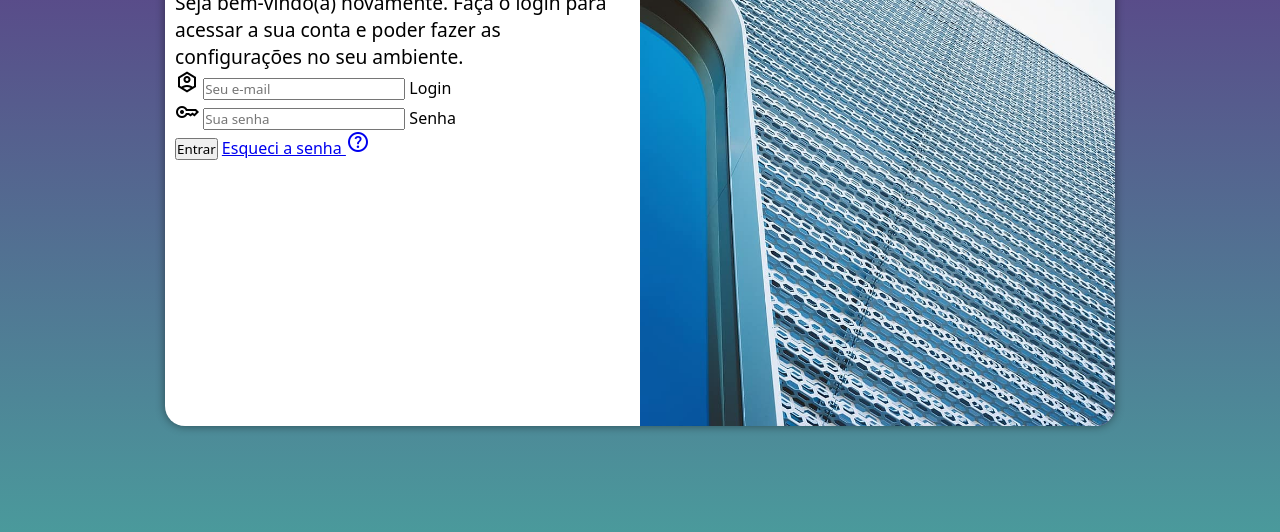
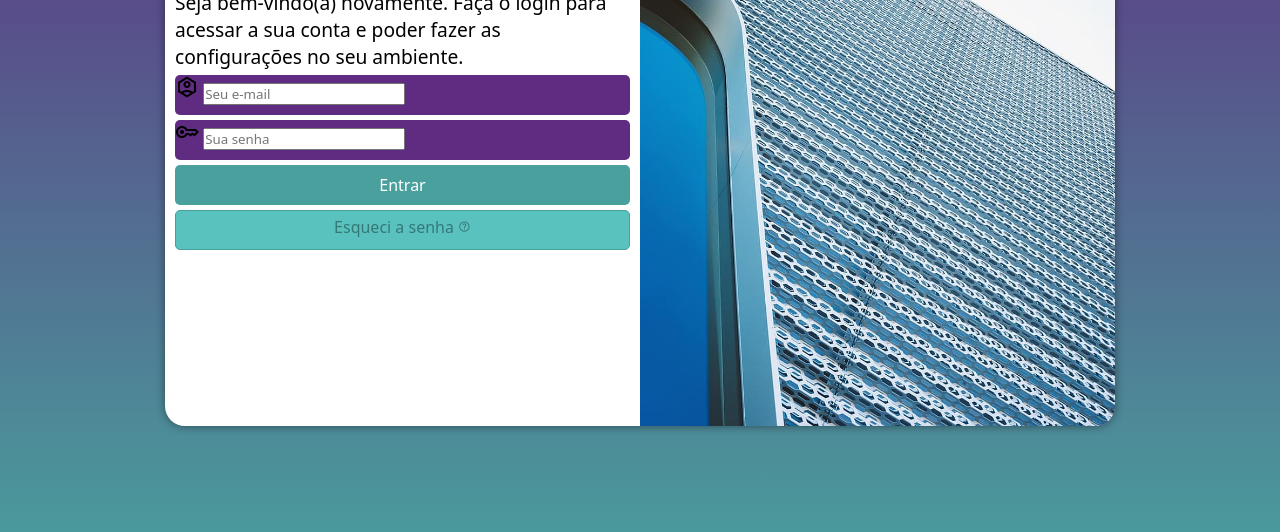
Before and after one commit to Rangelzin/Estudos-de-HTML-CSS, a plain HTML site: page Desafios/d016/login.html in a window 1280 px wide. Shown: the part 224-756 px from the top of the page. Drawn offline with nearby package versions, Linux system fonts and the light colour scheme.

Commit message:
uptade no d016!

```diff
--- a/Desafios/d016/estilos/style.css
+++ b/Desafios/d016/estilos/style.css
@@ -64,3 +64,58 @@ main{
 #formulario > p{
     font-size: 0.8em;
 }
+
+.campo{
+    background-color:  #5f2c82;
+    width: 100%;
+    height: 40px;
+    display: block;
+    border-radius: 5px;
+    margin: 5px 0px;
+
+}
+
+.campo > label{
+    display: none;
+}
+
+input[type=submit]{
+    display: block;
+    font-size: 1em;
+    width: 100%;
+    height: 40px;
+    background-color: #49a09d ;
+    color: white;
+    border: none;
+    border-radius: 5px;
+    cursor: pointer;
+}
+
+input[type=submit]:hover{
+    background-color: #367876 ;
+}
+
+.botao{
+    display: block;
+    text-align: center;
+    font-size: 1em;
+    width: 100%;
+    height: 40px;
+    margin-top: 5px;
+    padding-top: 5px;
+    background-color: #59c2bf;
+    border: 1px solid #49a09d;
+    border-radius: 5px;
+    text-decoration: none;
+    color: #367876;
+}
+
+.botao:hover{
+    background-color: white;
+}
+
+
+.botao > span{
+    font-size: 0.8em;
+
+}
--- a/Desafios/d016/login.html
+++ b/Desafios/d016/login.html
@@ -28,7 +28,7 @@
                         <label for="isenha">Senha</label>
                     </div>
                     <input type="submit" value="Entrar">
-                    <a href="esqueci.html">Esqueci a senha <span class="material-symbols-outlined">help</span></a>
+                    <a href="esqueci.html" class="botao">Esqueci a senha <span class="material-symbols-outlined">help</span></a>
                 </form>
             </div>
         </section>
```
